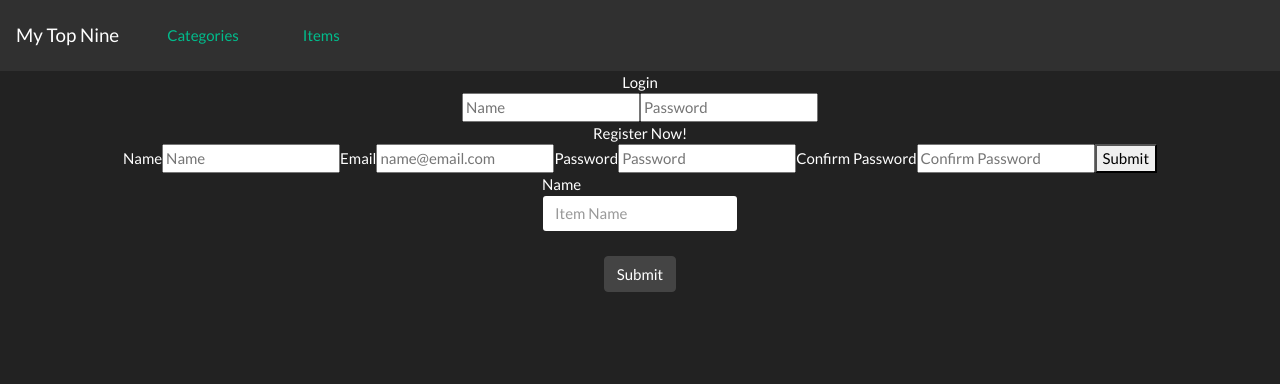
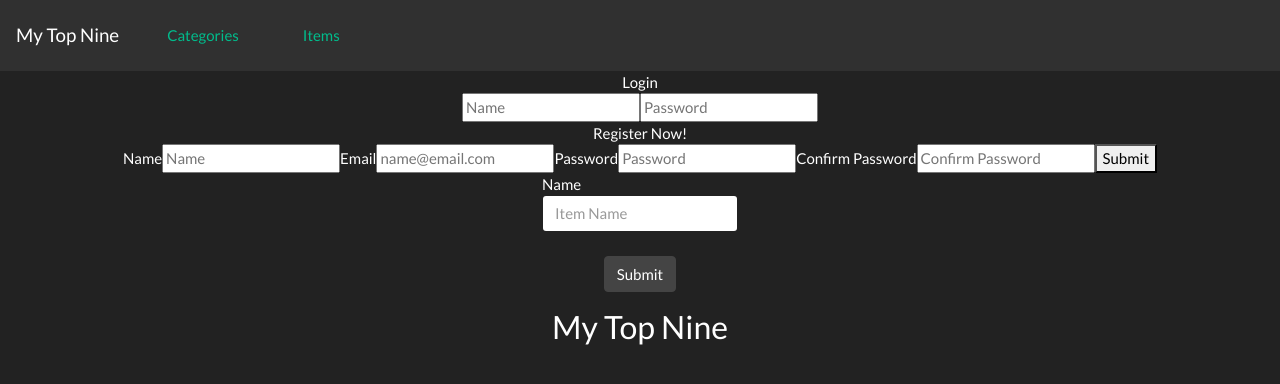
Before and after one commit to bw-my-top-nine/front-end, a React (Create React App) app: page / in a window 1280 px wide. Shown: the top 384 px of the page. Built offline with nearby package versions, Linux system fonts and the light colour scheme.

Commit message:
add ItemList component export

```diff
--- a/src/App.js
+++ b/src/App.js
@@ -4,6 +4,7 @@ import Header from './components/Header'
 import RegisterForm from './components/RegisterForm';
 import CreateItem from './components/CreateItem';
 import LoginForm from './components/LoginForm';
+import ItemList from './components/ItemList';
 
 function App() {
   return (
@@ -12,6 +13,7 @@ function App() {
       <LoginForm />
       <RegisterForm />
       <CreateItem />
+      <ItemList />
     </div>
   );
 }
--- a/src/components/ItemList.js
+++ b/src/components/ItemList.js
@@ -28,3 +28,5 @@ function ItemList(props) {
         </Table>
     )
 }
+
+export default ItemList
```
